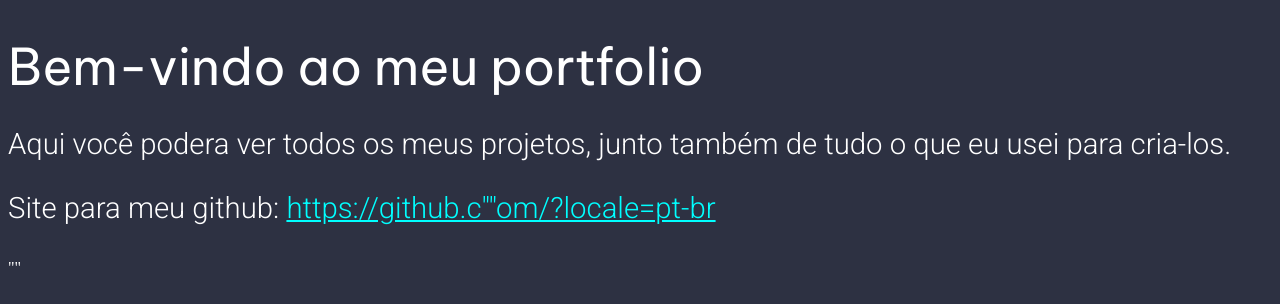
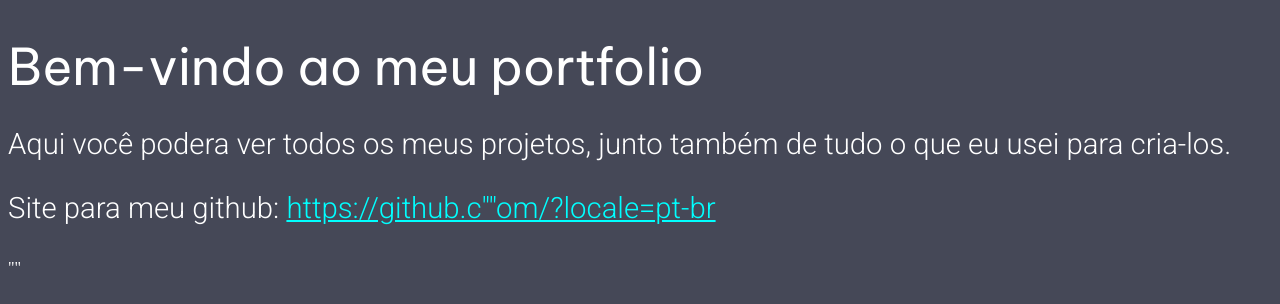
Before and after one commit to henrique-fullstack/Kaiser-finance-manager, a plain HTML site: page portfolio/Portfolio.html in a window 1280 px wide. Drawn offline with Linux system fonts and the light colour scheme; a web font is replaced by a local one.

Commit message:
fundo modificado

```diff
--- a/portfolio/portfolio.css
+++ b/portfolio/portfolio.css
@@ -1,7 +1,7 @@
 /*Arquivo separado para Portfolio.html*/
 @import url('https://fonts.googleapis.com/css2?family=Be+Vietnam+Pro:ital,wght@0,100;0,200;0,300;0,400;0,500;0,600;0,700;0,800;0,900;1,100;1,200;1,300;1,400;1,500;1,600;1,700;1,800;1,900&family=Bitcount+Prop+Double+Ink:wght@100..900&family=Roboto:ital,wght@0,100..900;1,100..900&display=swap');
 body{
-            background-color: #2D3142;
+            background-color: #454857;
             color: white;
         }
         a{
```
